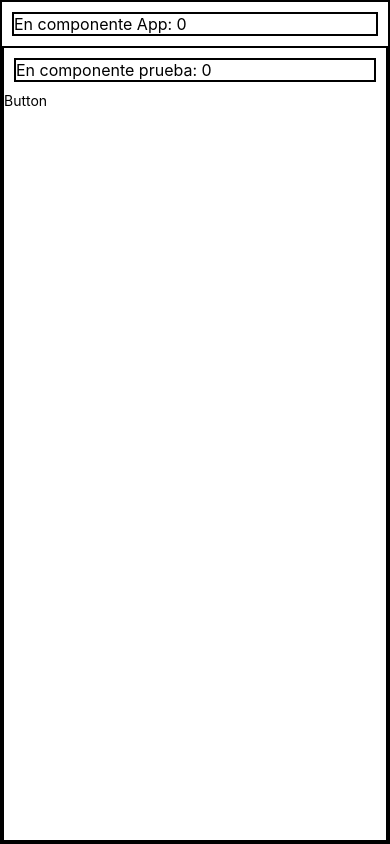
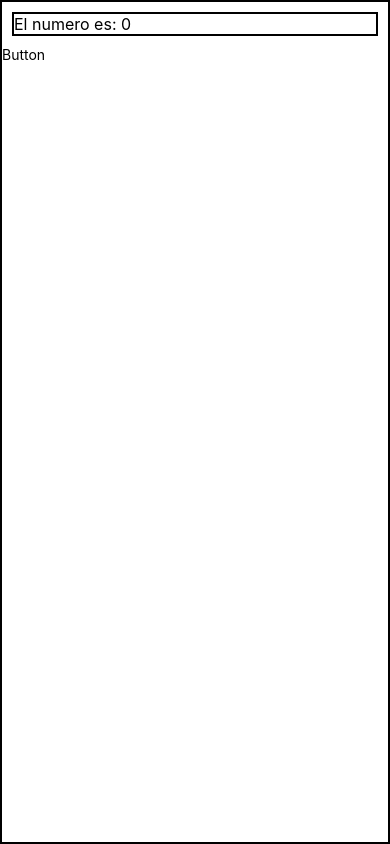
Before and after one commit to AingeruLarraburu/TeamAndPlayers, a React Native app: screen / in a window 390 px wide. Built offline with nearby package versions, Linux system fonts and the light colour scheme.

Commit message:
Version mas sencilla

```diff
--- a/App.js
+++ b/App.js
@@ -7,11 +7,15 @@ import { TouchableOpacity } from 'react-native-web';
 import Prueba from './componentes/prueba';
 
 export default function App() {
-  const [clicks, setclicks] = useState(0)
+  //var contador = 0;
+  const [contador, setContador] = useState(0)
+  const cambiar = () => {
+    setContador(contador+1);
+  }
   return (
     <View style={styles.container}>
-      <Text style={styles.texto}>En componente App: {clicks}</Text>
-      <Prueba clicked={clicks} setclicked={setclicks}></Prueba>
+      <Text style={styles.texto}>El numero es: {contador}</Text>
+      <TouchableOpacity onPress={cambiar}><Text>Button</Text></TouchableOpacity>
     </View>
   )
 }
```
